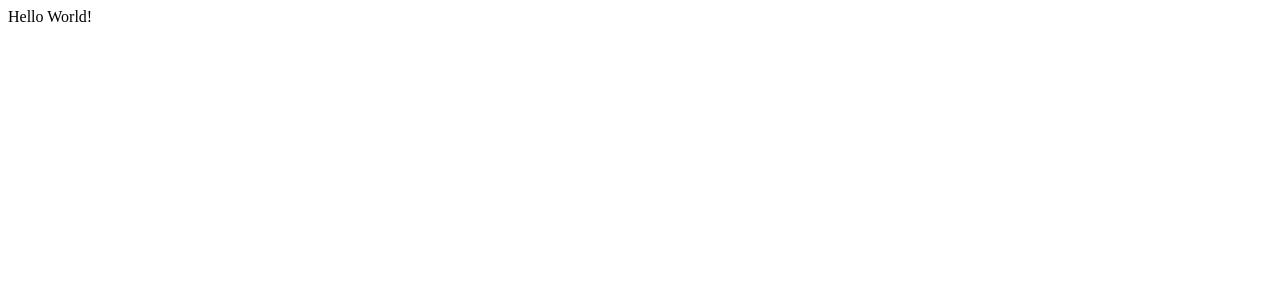
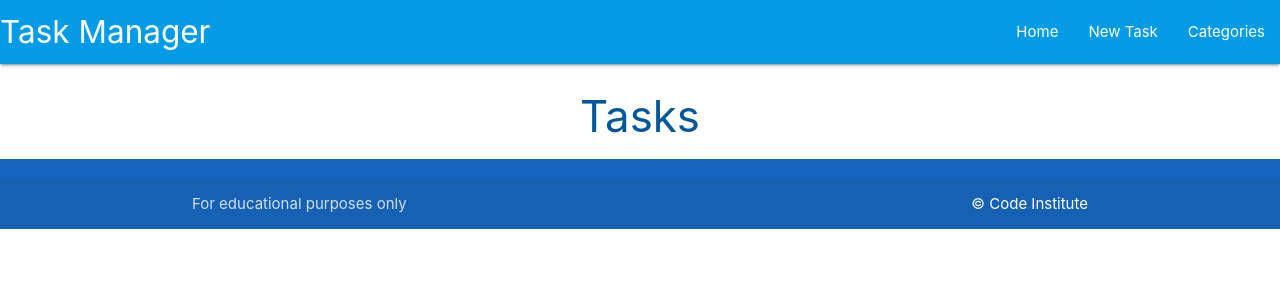
Before and after one commit to FlyHighhher/task-manager, a Flask app: page / in a window 1280 px wide. Before the commit the part shown is almost empty. Shown: the top 300 px of the page. Run offline with Flask 3, Linux system fonts and the light colour scheme.

Commit message:
Add preliminary style.css and tasks.html

```diff
--- a/taskmanager/routes.py
+++ b/taskmanager/routes.py
@@ -4,4 +4,4 @@ from taskmanager import app, db
 
 @app.route("/")
 def home():
-    return render_template("base.html")
+    return render_template("tasks.html")
--- a/taskmanager/templates/base.html
+++ b/taskmanager/templates/base.html
@@ -1,13 +1,59 @@
 <!DOCTYPE html>
 <html lang="en">
 <head>
+
     <meta charset="UTF-8">
+    <meta http-equiv="X-UA-Compatible" content="IE=edge">
     <meta name="viewport" content="width=device-width, initial-scale=1.0">
+    <link rel="stylesheet" href="https://cdnjs.cloudflare.com/ajax/libs/font-awesome/5.15.3/css/all.min.css"
+        integrity="sha512-iBBXm8fW90+nuLcSKlbmrPcLa0OT92xO1BIsZ+ywDWZCvqsWgccV3gFoRBv0z+8dLJgyAHIhR35VZc2oM/gI1w=="
+        crossorigin="anonymous" referrerpolicy="no-referrer">
+    <link rel="stylesheet" href="https://cdnjs.cloudflare.com/ajax/libs/materialize/1.0.0/css/materialize.min.css"
+        type="text/css">
+    <link rel="stylesheet" href="{{ url_for('static', filename='css/style.css') }}" type="text/css">
     <title>Task Manager</title>
 </head>
+
 <body>
 
-    Hello World!
+    <header>
+        <!-- top navbar -->
+        <nav class="light-blue darken-1">
+            <div class="nav-wrapper">
+            <a href="{{ url_for('home') }}" class="brand-logo">Task Manager</a>
+            <a href="#" data-target="mobile-demo" class="sidenav-trigger"><i class="fas fa-bars"></i></a>
+            <ul class="right hide-on-med-and-down">
+                <li><a href="{{ url_for('home') }}">Home</a></li>
+                <li><a href="">New Task</a></li>
+                <li><a href="">Categories</a></li>
+            </ul>
+            </div>
+        </nav>
+
+        <!-- mobile sidenav -->
+        <ul class="sidenav" id="mobile-demo">
+            <li><a href="{{ url_for('home') }}">Home</a></li>
+            <li><a href="">New Task</a></li>
+            <li><a href="">Categories</a></li>
+        </ul>
+    </header>
+
+    <main class="container">
+        {% block content %}
+        {% endblock %}
+    </main>
+
+    <footer class="page-footer blue darken-3">
+        <div class="footer-copyright">
+            <div class="container">
+                For educational purposes only
+                <a class="white-text right" href="https://codeinstitute.net" target="_blank">&copy; Code Institute</a>
+            </div>
+        </div>
+    </footer>
+
+    <script src="https://cdnjs.cloudflare.com/ajax/libs/materialize/1.0.0/js/materialize.min.js"></script>
+    <script src="{{ url_for('static', filename='js/script.js') }}"></script>
 
 </body>
 </html>
--- /dev/null
+++ b/taskmanager/templates/tasks.html
@@ -0,0 +1,6 @@
+{% extends "base.html" %}
+{% block content %}
+
+<h3 class="light-blue-text text-darken-4 center-align">Tasks</h3>
+
+{% endblock %}
```
Also changed, not shown: taskmanager/static/css/style.css (added), taskmanager/static/js/script.js (added).
